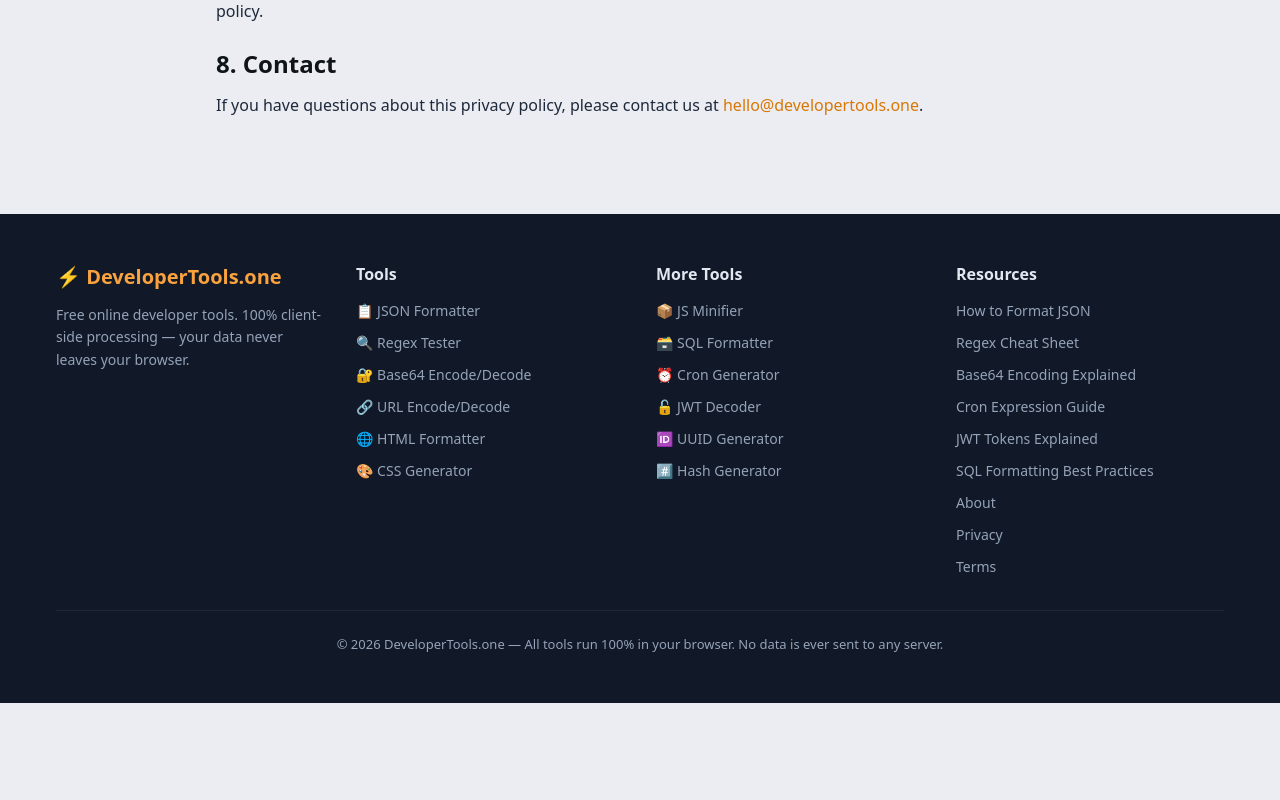
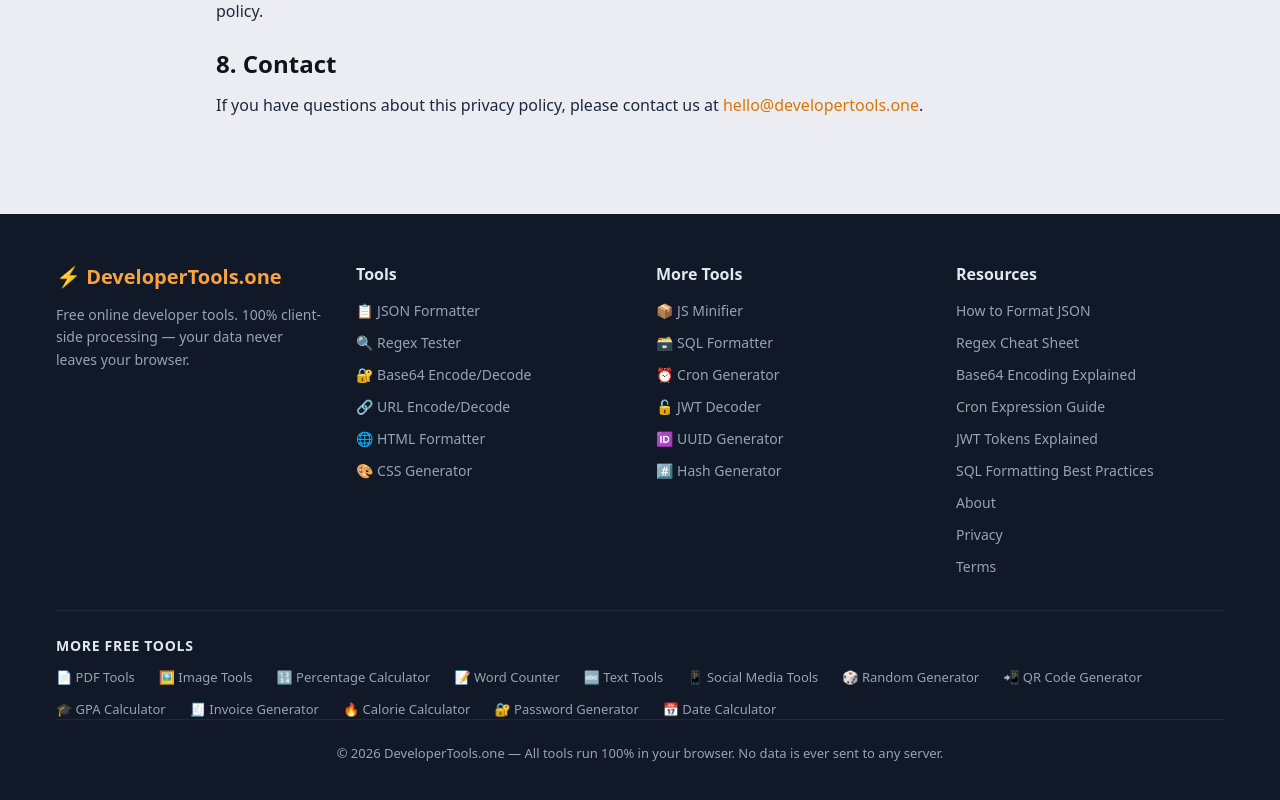
Before and after one commit to kembah17/developertools.one, a Next.js app: page /privacy in a window 1280 px wide. Shown: the part 1829-2629 px from the top of the page. Before the commit the page ends 2532 px from the top, so only its background shows below. Built offline with nearby package versions, Linux system fonts and the light colour scheme; no server answers.

Commit message:
Add 'More Free Tools' cross-site promotion links to footer

```diff
--- a/src/components/layout/Footer.tsx
+++ b/src/components/layout/Footer.tsx
@@ -78,6 +78,26 @@ export default function Footer() {
             </ul>
           </div>
         </div>
+                {/* More Free Tools */}
+        <div style={{ borderTop: '1px solid var(--color-footer-border)', marginTop: '2rem', paddingTop: '1.5rem' }}>
+          <h4 style={{ fontWeight: 600, fontSize: '0.875rem', color: 'var(--color-footer-text)', marginBottom: '0.75rem', textTransform: 'uppercase', letterSpacing: '0.05em' }}>More Free Tools</h4>
+          <div style={{ display: 'flex', flexWrap: 'wrap', gap: '0.75rem 1.5rem' }}>
+            <a href="https://pdftools.one" target="_blank" rel="noopener" style={{ fontSize: '0.8125rem', color: 'var(--color-footer-muted)', textDecoration: 'none' }}>📄 PDF Tools</a>
+            <a href="https://pictools.one" target="_blank" rel="noopener" style={{ fontSize: '0.8125rem', color: 'var(--color-footer-muted)', textDecoration: 'none' }}>🖼️ Image Tools</a>
+            <a href="https://percentcalc.one" target="_blank" rel="noopener" style={{ fontSize: '0.8125rem', color: 'var(--color-footer-muted)', textDecoration: 'none' }}>🔢 Percentage Calculator</a>
+            <a href="https://wordcount.one" target="_blank" rel="noopener" style={{ fontSize: '0.8125rem', color: 'var(--color-footer-muted)', textDecoration: 'none' }}>📝 Word Counter</a>
+            <a href="https://texttools.one" target="_blank" rel="noopener" style={{ fontSize: '0.8125rem', color: 'var(--color-footer-muted)', textDecoration: 'none' }}>🔤 Text Tools</a>
+            <a href="https://socialmediatools.one" target="_blank" rel="noopener" style={{ fontSize: '0.8125rem', color: 'var(--color-footer-muted)', textDecoration: 'none' }}>📱 Social Media Tools</a>
+            <a href="https://randomize.one" target="_blank" rel="noopener" style={{ fontSize: '0.8125rem', color: 'var(--color-footer-muted)', textDecoration: 'none' }}>🎲 Random Generator</a>
+            <a href="https://qrcodegenerator.one" target="_blank" rel="noopener" style={{ fontSize: '0.8125rem', color: 'var(--color-footer-muted)', textDecoration: 'none' }}>📲 QR Code Generator</a>
+            <a href="https://gpacalculator.one" target="_blank" rel="noopener" style={{ fontSize: '0.8125rem', color: 'var(--color-footer-muted)', textDecoration: 'none' }}>🎓 GPA Calculator</a>
+            <a href="https://invoicegenerator.one" target="_blank" rel="noopener" style={{ fontSize: '0.8125rem', color: 'var(--color-footer-muted)', textDecoration: 'none' }}>🧾 Invoice Generator</a>
+            <a href="https://caloriecalculator.one" target="_blank" rel="noopener" style={{ fontSize: '0.8125rem', color: 'var(--color-footer-muted)', textDecoration: 'none' }}>🔥 Calorie Calculator</a>
+            <a href="https://passwordgenerator.one" target="_blank" rel="noopener" style={{ fontSize: '0.8125rem', color: 'var(--color-footer-muted)', textDecoration: 'none' }}>🔐 Password Generator</a>
+            <a href="https://datecalculator.one" target="_blank" rel="noopener" style={{ fontSize: '0.8125rem', color: 'var(--color-footer-muted)', textDecoration: 'none' }}>📅 Date Calculator</a>
+          </div>
+        </div>
+
         <div style={{ borderTop: '1px solid var(--color-footer-border)', paddingTop: '1.5rem', textAlign: 'center', fontSize: '0.8125rem', color: 'var(--color-footer-muted)' }}>
           <p>© {new Date().getFullYear()} DeveloperTools.one — All tools run 100% in your browser. No data is ever sent to any server.</p>
         </div>
```
